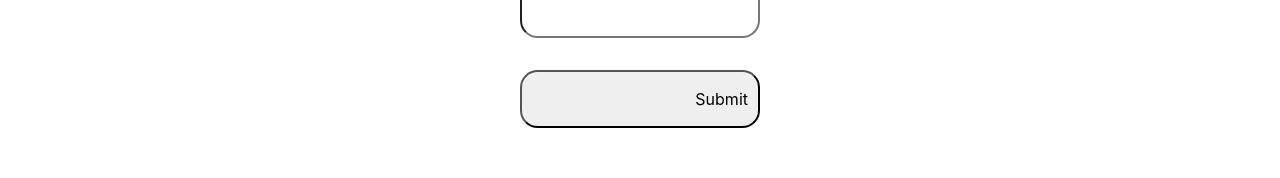
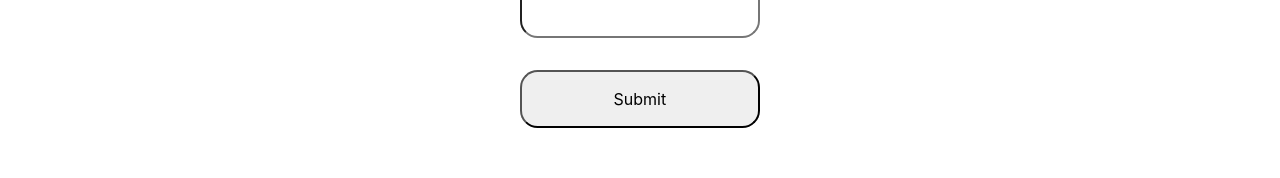
Before and after one commit to IzYoBoiJay/PastelCafeWebsite, a React (Create React App) app in the folder Client/: page /Login in a window 1280 px wide. Shown: the part 380-558 px from the top of the page. Built offline with nearby package versions, Linux system fonts and the light colour scheme.

Commit message:
CSS and Styling Fixes

```diff
--- a/Client/src/Pages/Login/Login.js
+++ b/Client/src/Pages/Login/Login.js
@@ -129,7 +129,7 @@ export default function Login ( {setToken} ){
           </RegLabel>
 
           <RegLabel />
-          <RegInput type="submit" value="Submit" />
+          <RegInput type="submit" value="           Submit" />
 
         </RegForm>
 
--- a/Client/src/Pages/Login/LoginElements.js
+++ b/Client/src/Pages/Login/LoginElements.js
@@ -56,7 +56,7 @@ export const RegInput = styled.input`
     width: 15em;
     display: flex;
     flex-direction: column;
-    text-align: right;
+    text-align: left;
     position: relative;
     padding: 15px 10px 15px 42px;
     border-radius: 1.1em;
--- a/Client/src/Pages/Register/RegisterElements.js
+++ b/Client/src/Pages/Register/RegisterElements.js
@@ -56,7 +56,7 @@ export const RegInput = styled.input`
     width: 15em;
     display: flex;
     flex-direction: column;
-    text-align: right;
+    text-align: left;
     position: relative;
     padding: 15px 10px 15px 42px;
     border-radius: 1.1em;
```
